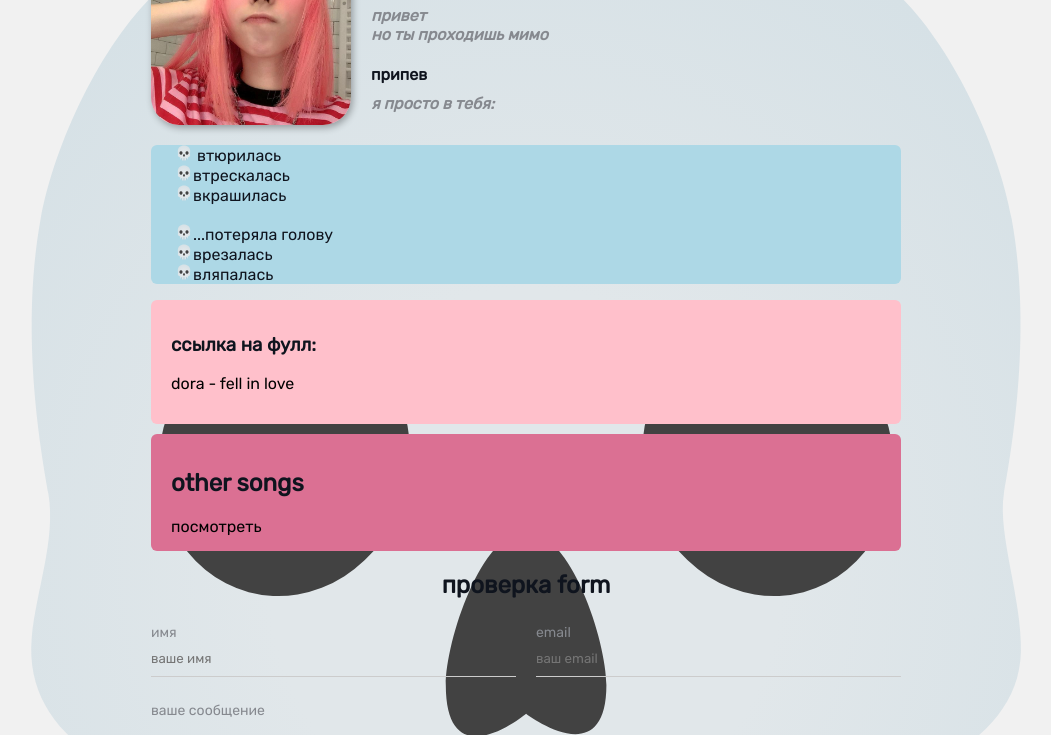
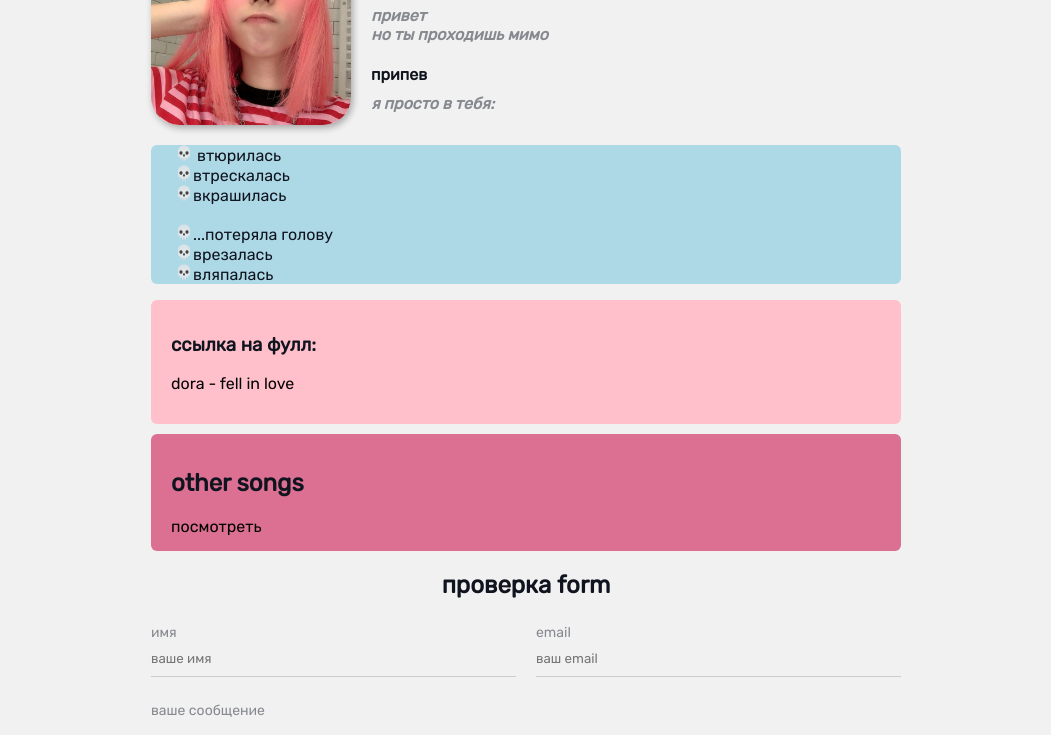
Before and after one commit to Kontentski/css, a plain HTML site: page index.html in a window 1280 px wide. Shown: the part 182-917 px from the top of the page, without its empty margins (114-1165 px from the left). Drawn offline with Linux system fonts and the light colour scheme.

Commit message:
styles.css

```diff
--- a/styles.css
+++ b/styles.css
@@ -4,7 +4,7 @@
 body {
   background-color: #f1f1f1;
   color: 0f141e;
-  background-image: url(skull\ emoji.svg);
+
 
 
   font: normal 16px 'Rubik', sans-serif;
```
